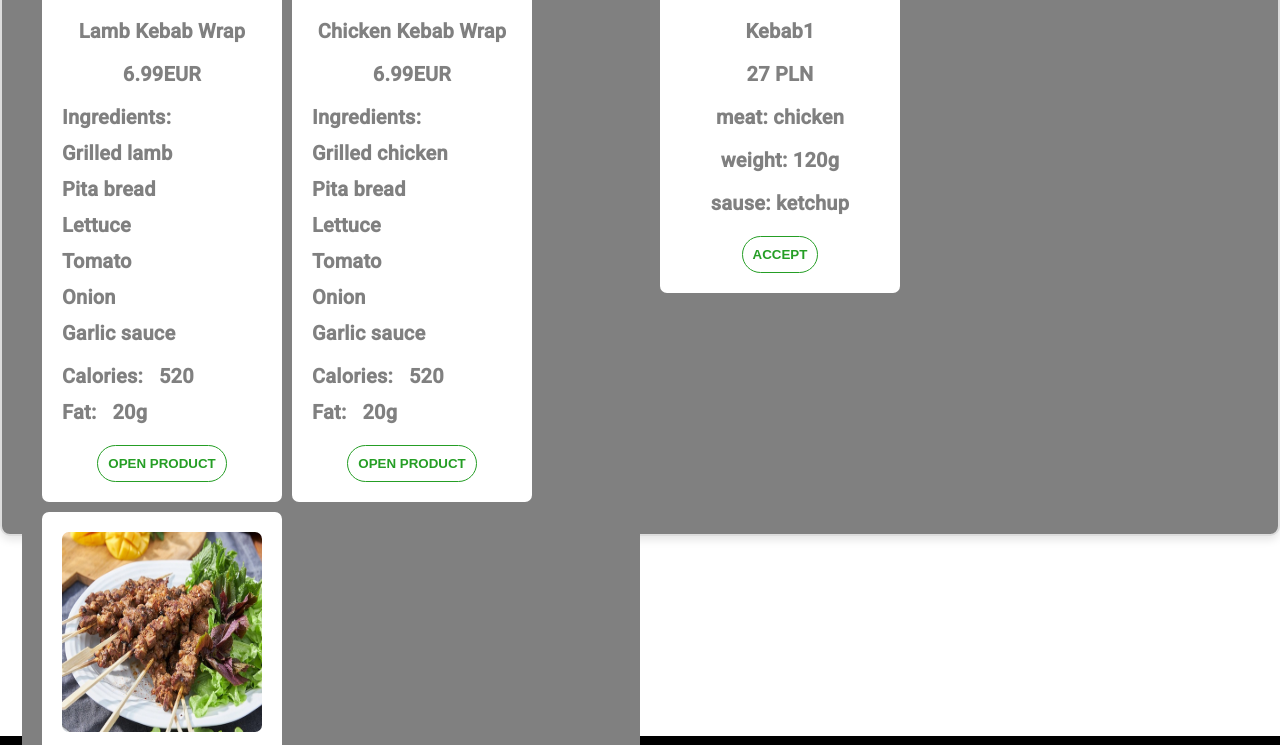
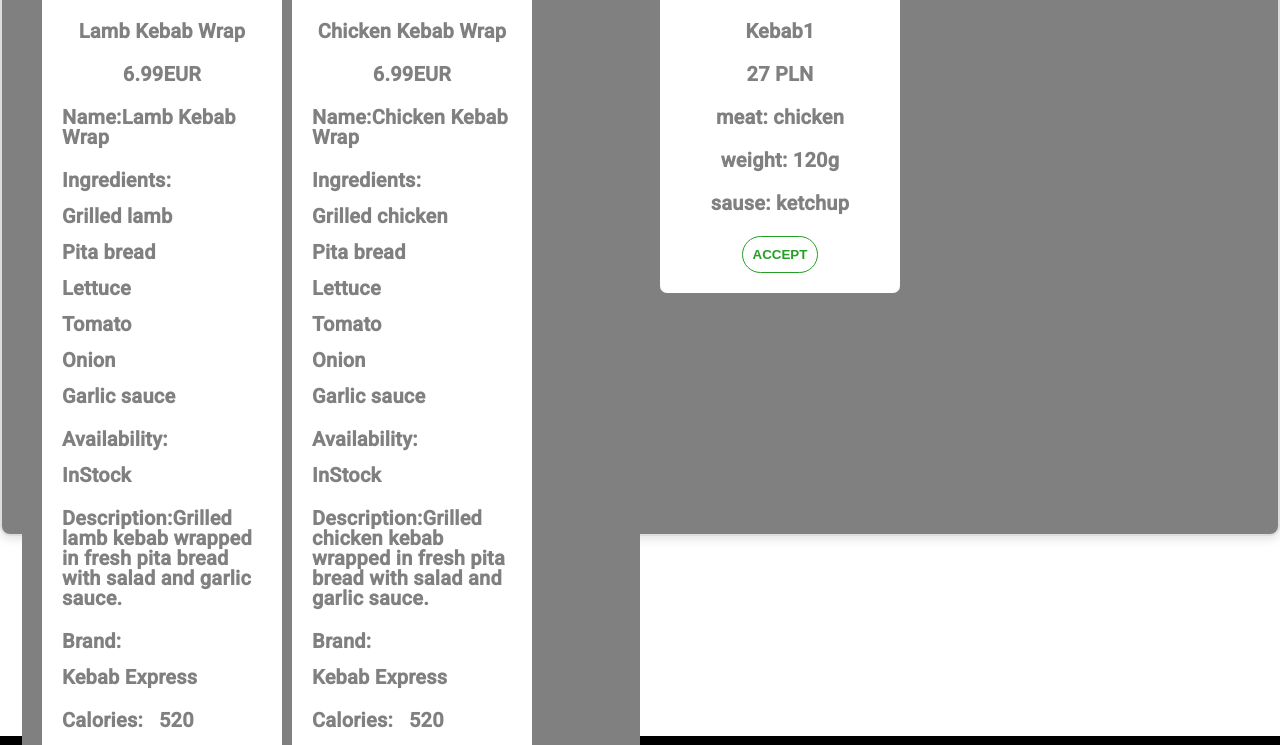
Before and after one commit to Vovma/VadimLessons, an Angular app: page / in a window 1280 px wide. Shown: the part 1000-1745 px from the top of the page. Built offline with nearby package versions, Linux system fonts and the light colour scheme.

Commit message:
list kebab vadym

```diff
--- a/src/app/components/kebab-footer/kebab-footer.html
+++ b/src/app/components/kebab-footer/kebab-footer.html
@@ -13,6 +13,10 @@
         <div class="product-description product-price">
           <span>{{ yourOwnName.price }}{{yourOwnName.currency}}</span>
         </div>
+        <div class="product-description product-name-2">
+          <span class="product__name">Name:</span>
+          <span>{{ yourOwnName.name }}</span>
+        </div>
         <div class="product-description product-ingridients">
           <span class="product-ingridients__name">Ingredients:</span>
           <span
@@ -21,6 +25,19 @@
           >
             {{ingridient}}
           </span>
+        </div>
+
+        <div class="product-description product-availability">
+          <span>Availability:</span>
+          <span>{{ yourOwnName.availability }}</span>
+        </div>
+        <div class="product-description product-description-2">
+          <span class="product-description__name">Description:</span>
+          <span>{{ yourOwnName.description }}</span>
+        </div>
+        <div class="product-description product-brand">
+          <span>Brand:</span>
+          <span>{{ yourOwnName.brand }}</span>
         </div>
         <div class="product-description product-nutritions">
           <div class="product-nutritions__el">
--- a/src/app/components/kebab-footer/kebab-footer.scss
+++ b/src/app/components/kebab-footer/kebab-footer.scss
@@ -5,6 +5,7 @@
   background: gray;
   padding: 20px;
   flex-wrap: wrap;
+  height: 100%;
   .product2 {
     // :hover {
     //   transform: scale(1.03);
@@ -44,7 +45,18 @@
         gap: 1rem;
         justify-content: flex-start;
       }
-
+      &.product-availability {
+        display: flex;
+        flex-direction: column;
+        gap: 1rem;
+        justify-content: flex-start;
+      }
+      &.product-brand {
+        display: flex;
+        flex-direction: column;
+        gap: 1rem;
+        justify-content: flex-start;
+      }
       &.product-meet {
         color: gray;
       }
@@ -83,6 +95,11 @@
       height: 200px;
       width: 200px;
       border-radius: 7px;
+    }
+    :hover {
+      transform: scale(1.03);
+      transition: transform 0.2s ease, box-shadow 0.2s ease;
+      box-shadow: 0 4px 12px rgba(255, 0, 0, 0.2);
     }
   }
 }
```
